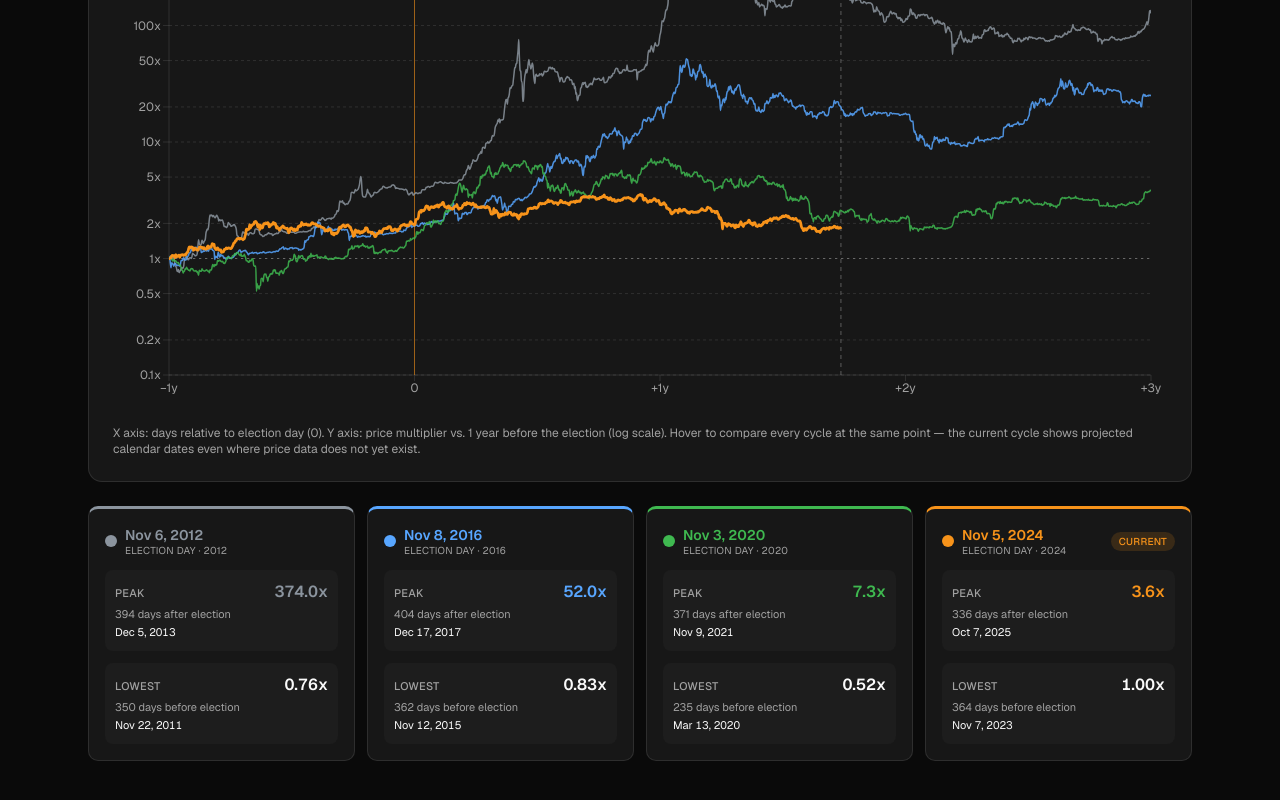
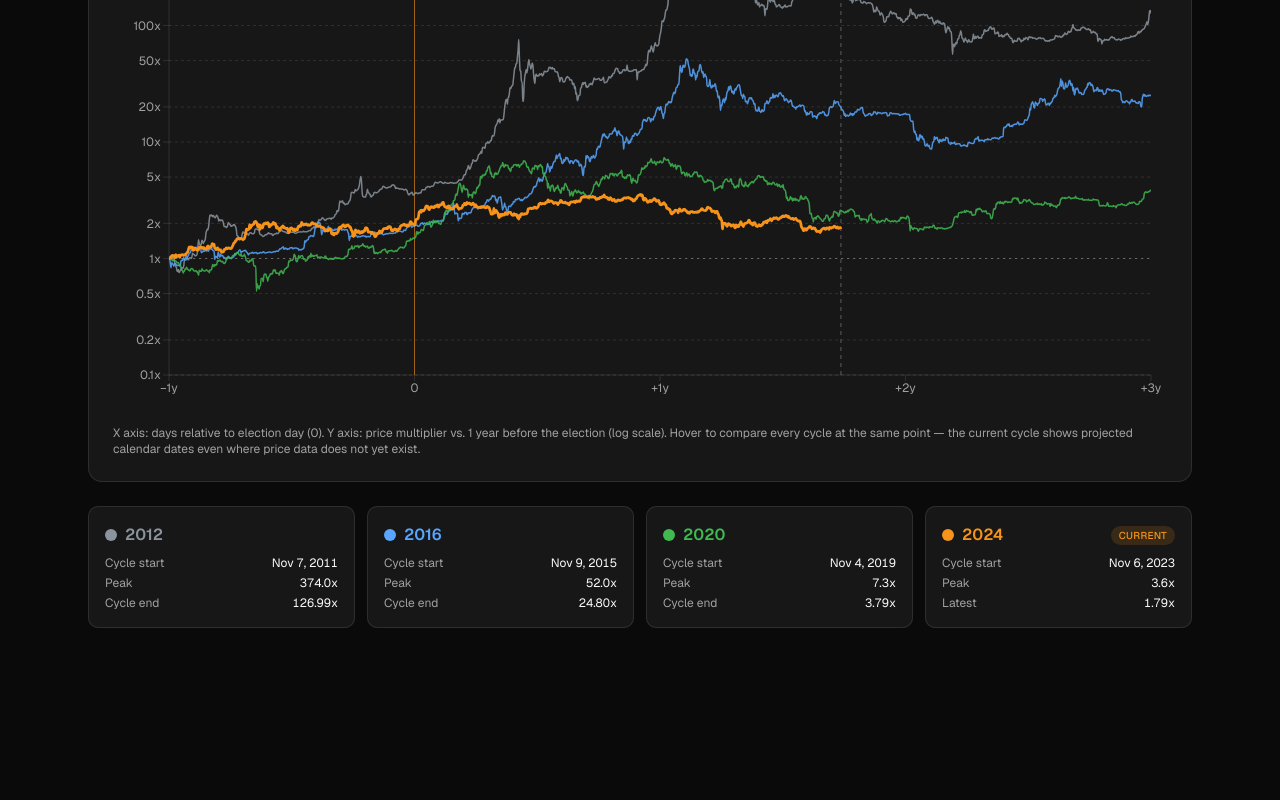
Before and after one commit to dobe4ever/btc-cycles, a Next.js app: page / in a window 1280 px wide. Shown: the part 390-1190 px from the top of the page. After the commit the page ends 1066 px from the top, so only its background shows below. Built offline with nearby package versions, Linux system fonts and the light colour scheme.

Commit message:
Restored v2: feat: update global styles and layout for Bitcoin cycles theme

```diff
--- a/components/btc-cycles.tsx
+++ b/components/btc-cycles.tsx
@@ -29,12 +29,6 @@ const MODES: { id: Mode; label: string; anchor: string; blurb: string }[] = [
   },
 ]
 
-function dayOffsetLabel(day: number, anchor: string): string {
-  if (day === 0) return `on ${anchor} day`
-  const n = Math.abs(day)
-  return `${n} day${n === 1 ? "" : "s"} ${day < 0 ? "before" : "after"} ${anchor}`
-}
-
 export function BtcCycles() {
   const [mode, setMode] = useState<Mode>("election")
   const active = MODES.find((m) => m.id === mode)!
@@ -45,8 +39,8 @@ export function BtcCycles() {
     return cycles.map((c, i) => {
       let peak = -Infinity
       let peakDay = 0
-      let low = Infinity
-      let lowDay = 0
+      let last: number | null = null
+      let lastDay = 0
       for (let day = CYCLE_START_DAY; day < CYCLE_START_DAY + data.length; day++) {
         const v = data[day - CYCLE_START_DAY][c.key] as number | null
         if (v != null) {
@@ -54,22 +48,18 @@ export function BtcCycles() {
             peak = v
             peakDay = day
           }
-          if (v < low) {
-            low = v
-            lowDay = day
-          }
+          last = v
+          lastDay = day
         }
       }
       return {
         cycle: c,
         color: colorFor(i, cycles.length),
-        anchorDate: dateForCycleDay(c, 0),
         peak: isFinite(peak) ? peak : null,
         peakDay,
-        peakDate: dateForCycleDay(c, peakDay),
-        low: isFinite(low) ? low : null,
-        lowDay,
-        lowDate: dateForCycleDay(c, lowDay),
+        last,
+        lastDay,
+        startDate: dateForCycleDay(c, CYCLE_START_DAY),
       }
     })
   }, [defs])
@@ -137,23 +127,13 @@ export function BtcCycles() {
       {/* Legend / per-cycle summary */}
       <section className="grid grid-cols-1 gap-3 sm:grid-cols-2 lg:grid-cols-4">
         {summary.map((s) => (
-          <div
-            key={s.cycle.key}
-            className="flex flex-col gap-3 rounded-lg border border-border bg-card p-4"
-            style={{ borderTop: `3px solid ${s.color}` }}
-          >
-            {/* Heading: anchor (day 0) date, color matched to the chart line */}
+          <div key={s.cycle.key} className="flex flex-col gap-2 rounded-lg border border-border bg-card p-4">
             <div className="flex items-center justify-between">
               <div className="flex items-center gap-2">
                 <span className="inline-block size-3 rounded-full" style={{ backgroundColor: s.color }} aria-hidden />
-                <div className="flex flex-col leading-tight">
-                  <span className="text-sm font-semibold" style={{ color: s.color }}>
-                    {formatDate(s.anchorDate)}
-                  </span>
-                  <span className="text-[10px] uppercase tracking-wide text-muted-foreground">
-                    {active.anchor} day · {s.cycle.label}
-                  </span>
-                </div>
+                <span className="font-semibold" style={{ color: s.color }}>
+                  {s.cycle.label}
+                </span>
               </div>
               {s.cycle.current && (
                 <span className="rounded-full bg-[#f7931a]/15 px-2 py-0.5 text-[10px] font-medium uppercase tracking-wide text-[#f7931a]">
@@ -161,37 +141,23 @@ export function BtcCycles() {
                 </span>
               )}
             </div>
-
-            {/* Peak */}
-            <div className="flex flex-col gap-0.5 rounded-md bg-secondary/40 p-2.5">
-              <div className="flex items-baseline justify-between">
-                <span className="text-[11px] font-medium uppercase tracking-wide text-muted-foreground">Peak</span>
-                <span className="text-base font-semibold tabular-nums" style={{ color: s.color }}>
+            <div className="flex flex-col gap-1 text-xs text-muted-foreground">
+              <div className="flex justify-between">
+                <span>Cycle start</span>
+                <span className="tabular-nums text-foreground">{formatDate(s.startDate)}</span>
+              </div>
+              <div className="flex justify-between">
+                <span>Peak</span>
+                <span className="tabular-nums text-foreground">
                   {s.peak != null ? `${s.peak.toFixed(1)}x` : "—"}
                 </span>
               </div>
-              {s.peak != null && (
-                <>
-                  <span className="text-[11px] text-muted-foreground">{dayOffsetLabel(s.peakDay, active.anchor)}</span>
-                  <span className="text-[11px] tabular-nums text-foreground">{formatDate(s.peakDate)}</span>
-                </>
-              )}
-            </div>
-
-            {/* Lowest */}
-            <div className="flex flex-col gap-0.5 rounded-md bg-secondary/40 p-2.5">
-              <div className="flex items-baseline justify-between">
-                <span className="text-[11px] font-medium uppercase tracking-wide text-muted-foreground">Lowest</span>
-                <span className="text-base font-semibold tabular-nums text-foreground">
-                  {s.low != null ? `${s.low.toFixed(2)}x` : "—"}
+              <div className="flex justify-between">
+                <span>{s.cycle.current ? "Latest" : "Cycle end"}</span>
+                <span className="tabular-nums text-foreground">
+                  {s.last != null ? `${s.last.toFixed(2)}x` : "—"}
                 </span>
               </div>
-              {s.low != null && (
-                <>
-                  <span className="text-[11px] text-muted-foreground">{dayOffsetLabel(s.lowDay, active.anchor)}</span>
-                  <span className="text-[11px] tabular-nums text-foreground">{formatDate(s.lowDate)}</span>
-                </>
-              )}
             </div>
           </div>
         ))}
```
